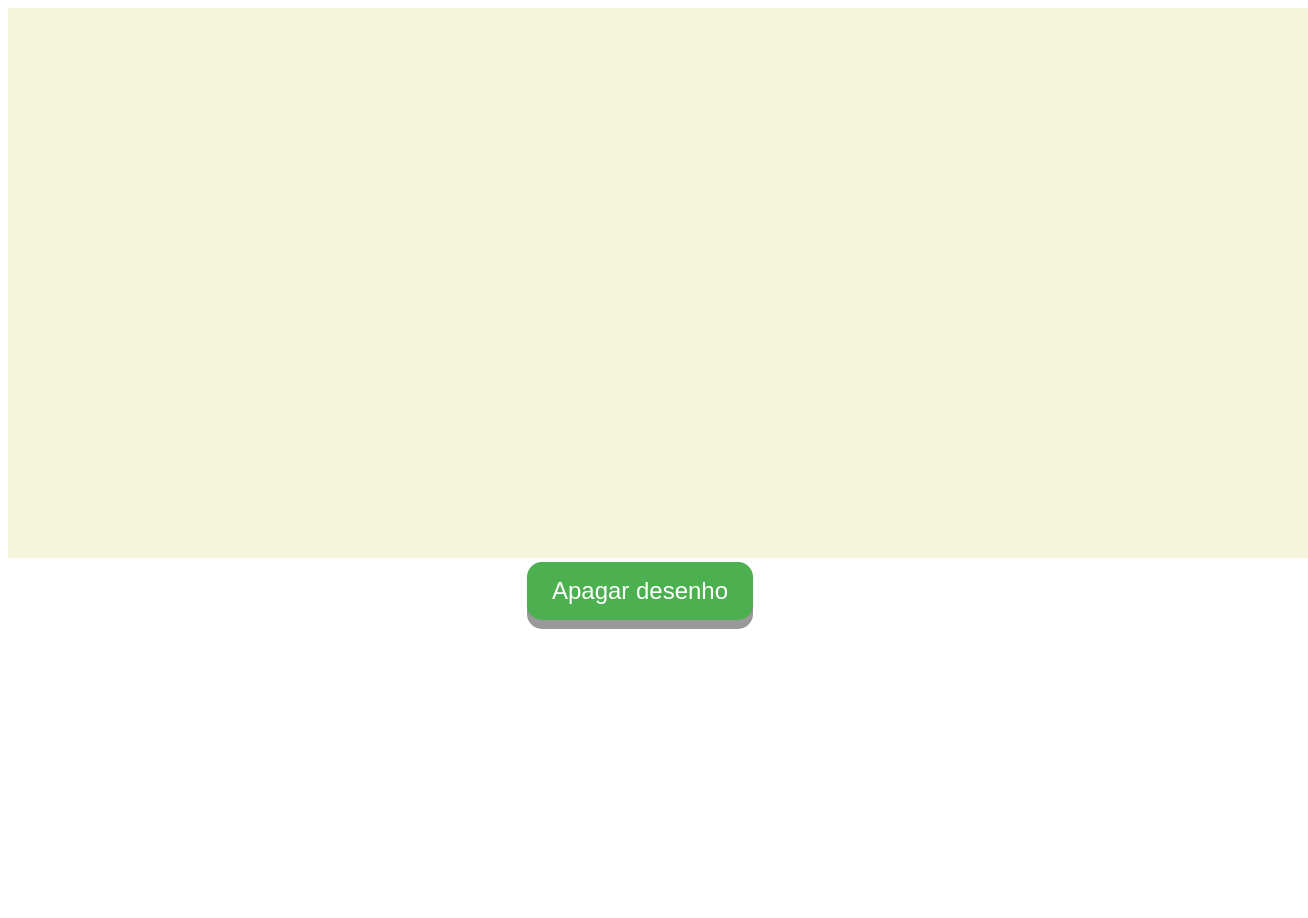
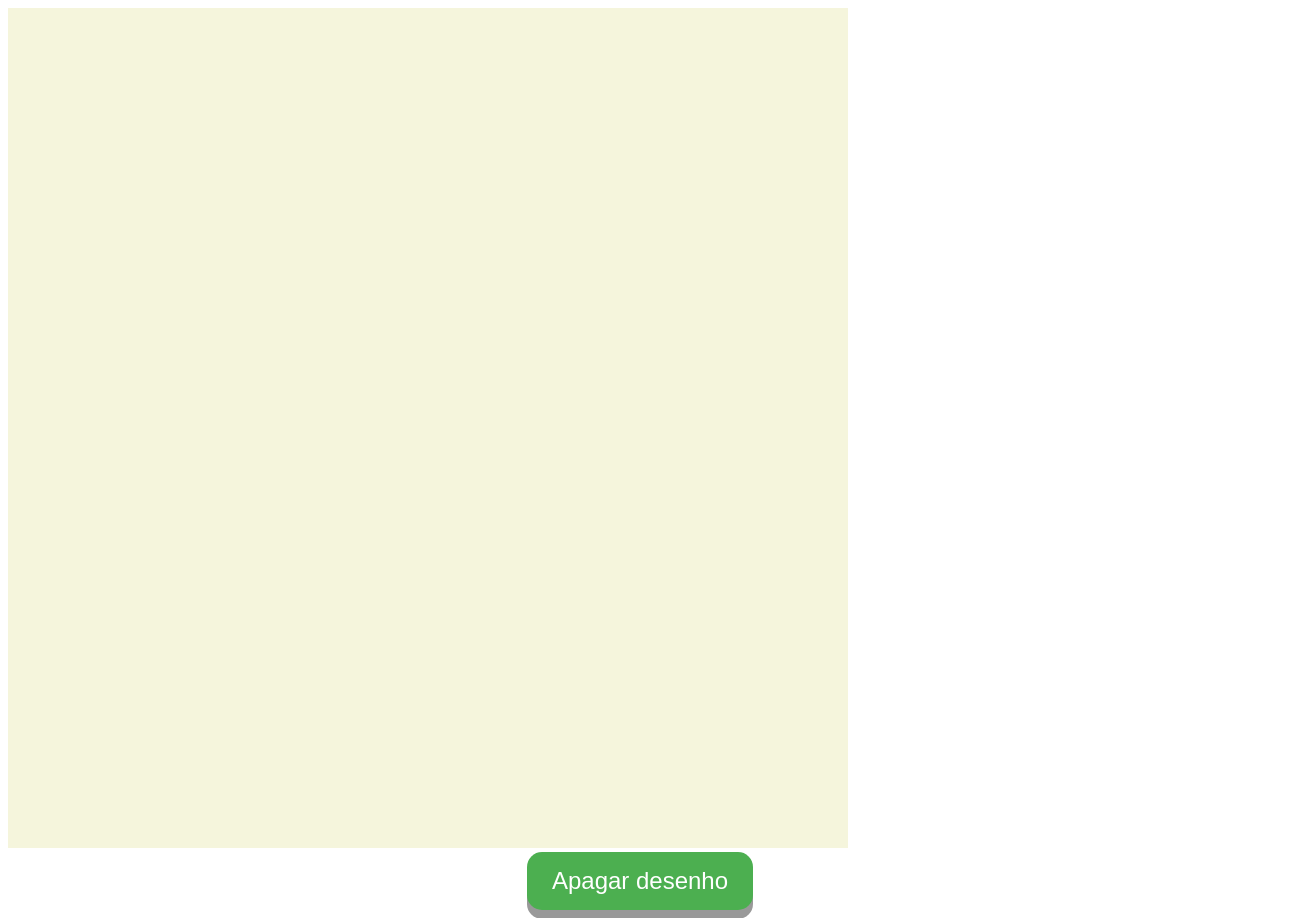
Before and after one commit to Lucianojunior799/desenho, a plain HTML site: page index.html in a window 1280 px wide. Shown: the whole page, 1308 px wide, since content can reach past the window. Before the commit the page ends 800 px from the top, so only its background shows below. Drawn offline with Linux system fonts and the light colour scheme.

Commit message:
Update index.html

```diff
--- a/index.html
+++ b/index.html
@@ -12,8 +12,8 @@
             //todo conteúdo ficará aqui
         }
 
-        var largura = 1300;
-var altura = 550;
+        var largura = 840;
+var altura = 840;
 
 var quadro = document.getElementById("quadro");
 quadro.setAttribute("width", largura);
```
